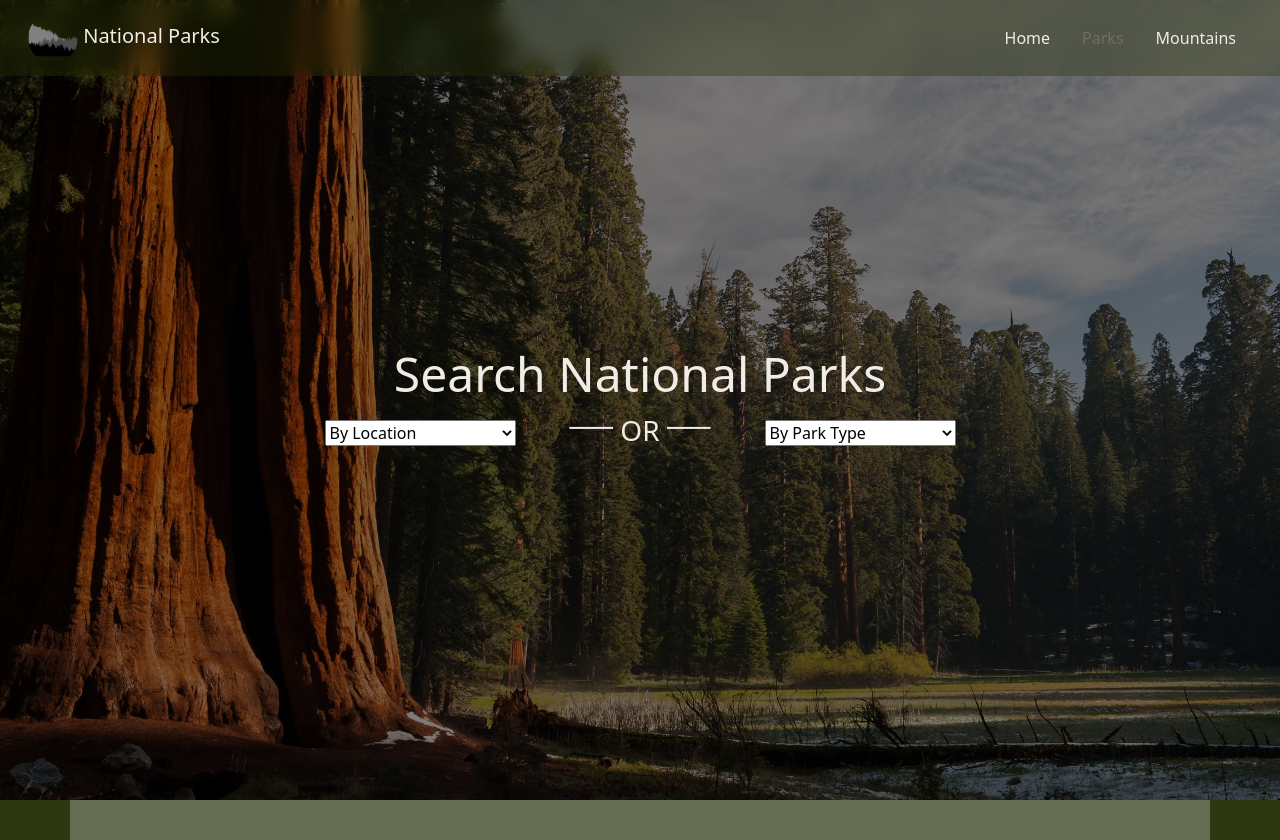
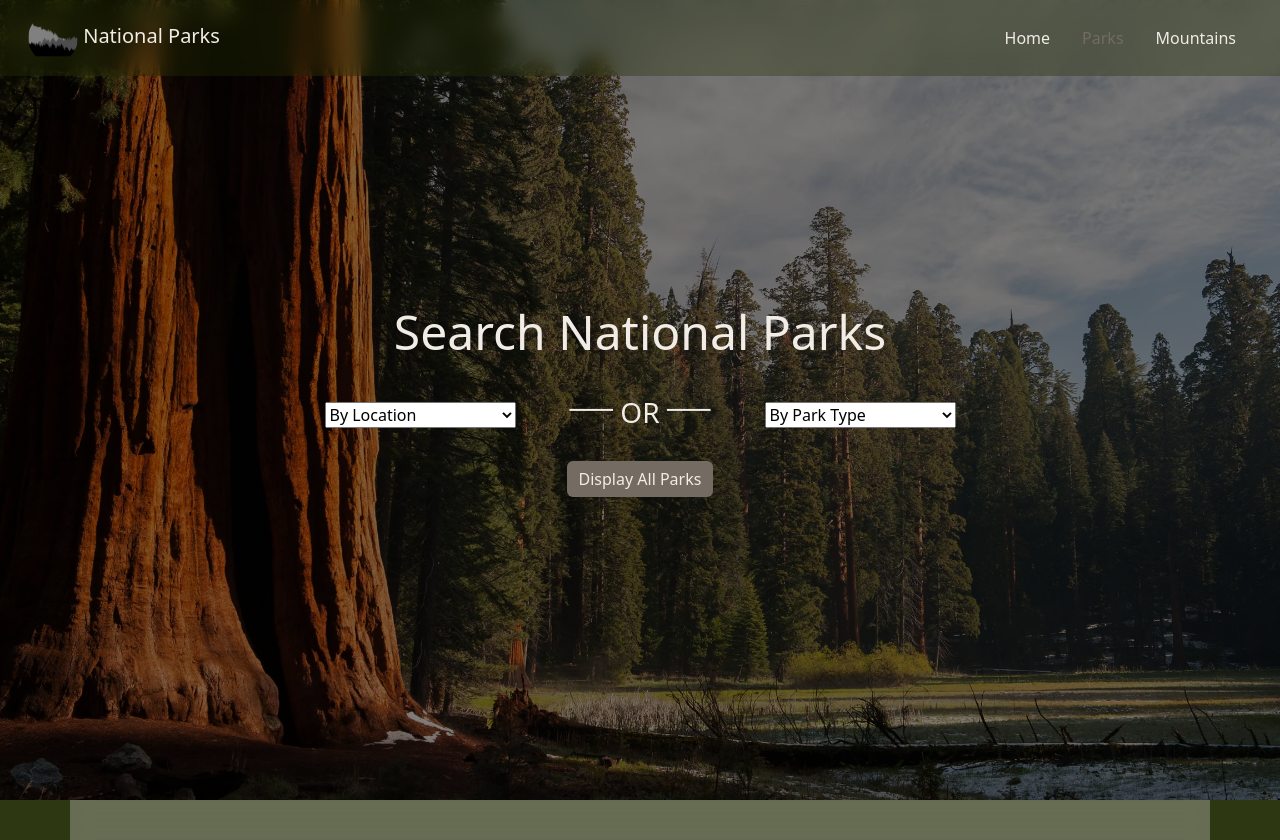
Before and after one commit to kitsuana/CapstoneTwo_EnjoyTheOutdoors, a plain HTML site: page nationalParks.html in a window 1280 px wide. Drawn offline with nearby package versions, Linux system fonts and the light colour scheme.

Commit message:
added display all parks button on search page.

```diff
--- a/css/nationalParks.css
+++ b/css/nationalParks.css
@@ -64,6 +64,17 @@ nav {
     width: 220px;
 }
 
+.btn-light {
+    background-color: #746c62;
+    color: #f1ece6;
+    border: none;
+}
+
+.btn-light:hover {
+    background-color: #678f4c;
+    color: #f1ece6;
+}
+
 #scroll-text{
     top: 90%;
     opacity: 0;
--- a/nationalParks.html
+++ b/nationalParks.html
@@ -41,6 +41,7 @@
         <div class="hero-text container">
             <div class="container">
                 <h1 class="display-5">Search National Parks</h1>
+                <br />
                 <div class="row row-cols-1 row-cols-md-3 align-items-center justify-content-center">
                     <div class="search-box">
                         <select id="park-location-dropdown">
@@ -59,6 +60,8 @@
                     </div>
                 </div>
             </div>
+            <br/>
+            <button  type="button" class="btn btn-light" id="park-list-btn">Display All Parks</button>
         </div>
 
         <div class="hero-text" id="scroll-text">
--- a/scripts/nationalParks.js
+++ b/scripts/nationalParks.js
@@ -7,6 +7,7 @@ import { nationalParksArray } from "./nationalParkData.js";
 let locationDropdownEl = document.getElementById("park-location-dropdown");
 let parkTypeDropdownEl = document.getElementById("park-type-dropdown");
 let parkPlaceholder = document.getElementById("park-placeholder");
+let parkListBtn = document.getElementById("park-list-btn")
 
 window.onload = ()=>{
 
@@ -39,6 +40,11 @@ window.onload = ()=>{
         }
     }
 
+    parkListBtn.onclick = () => {
+        for(let nationalPark of nationalParksArray){
+            displayPark(nationalPark);
+        }
+    }
 }
 
 function populateLocationDropdown(){
```
Also changed, not shown: 1 other file.
